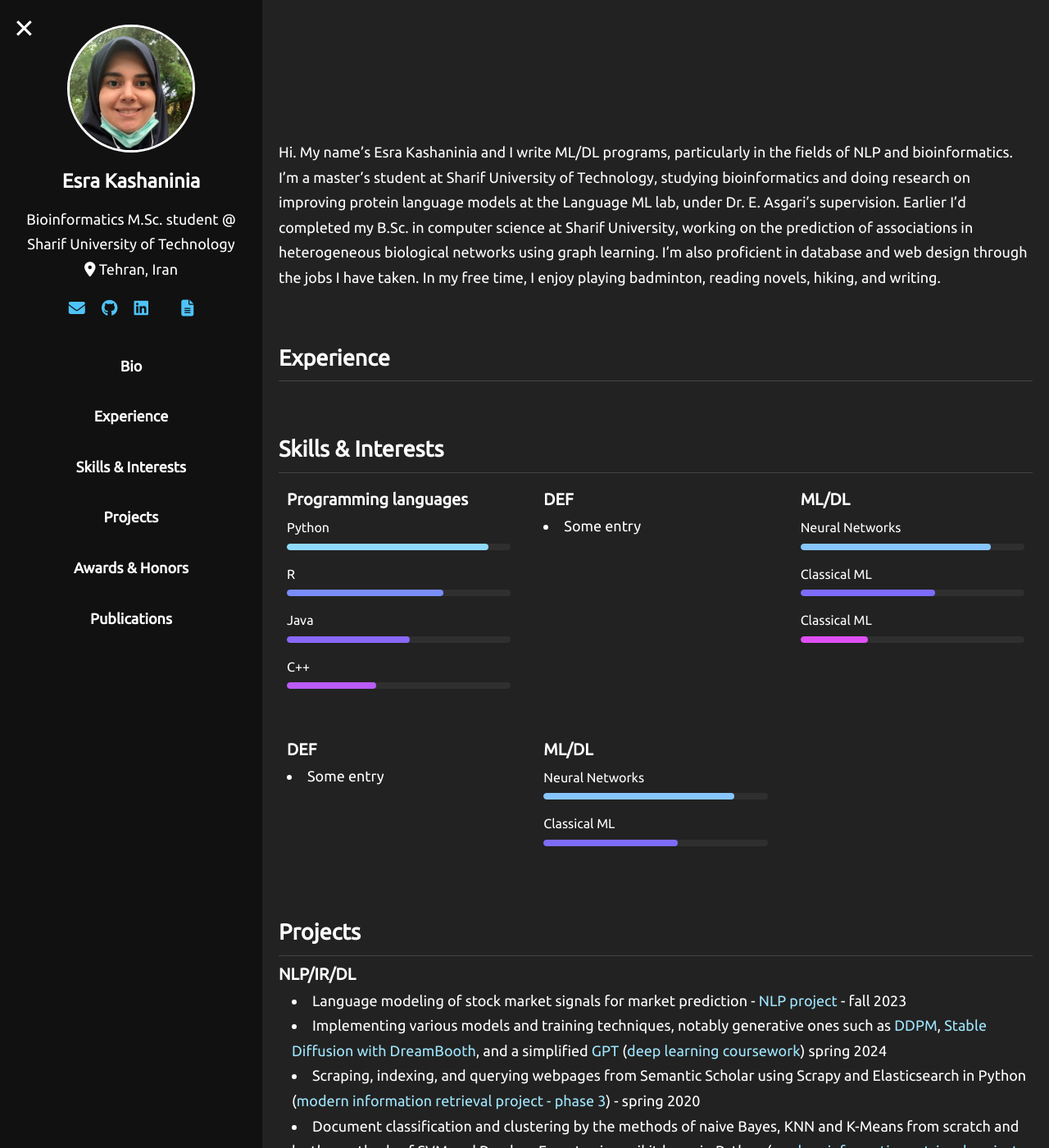
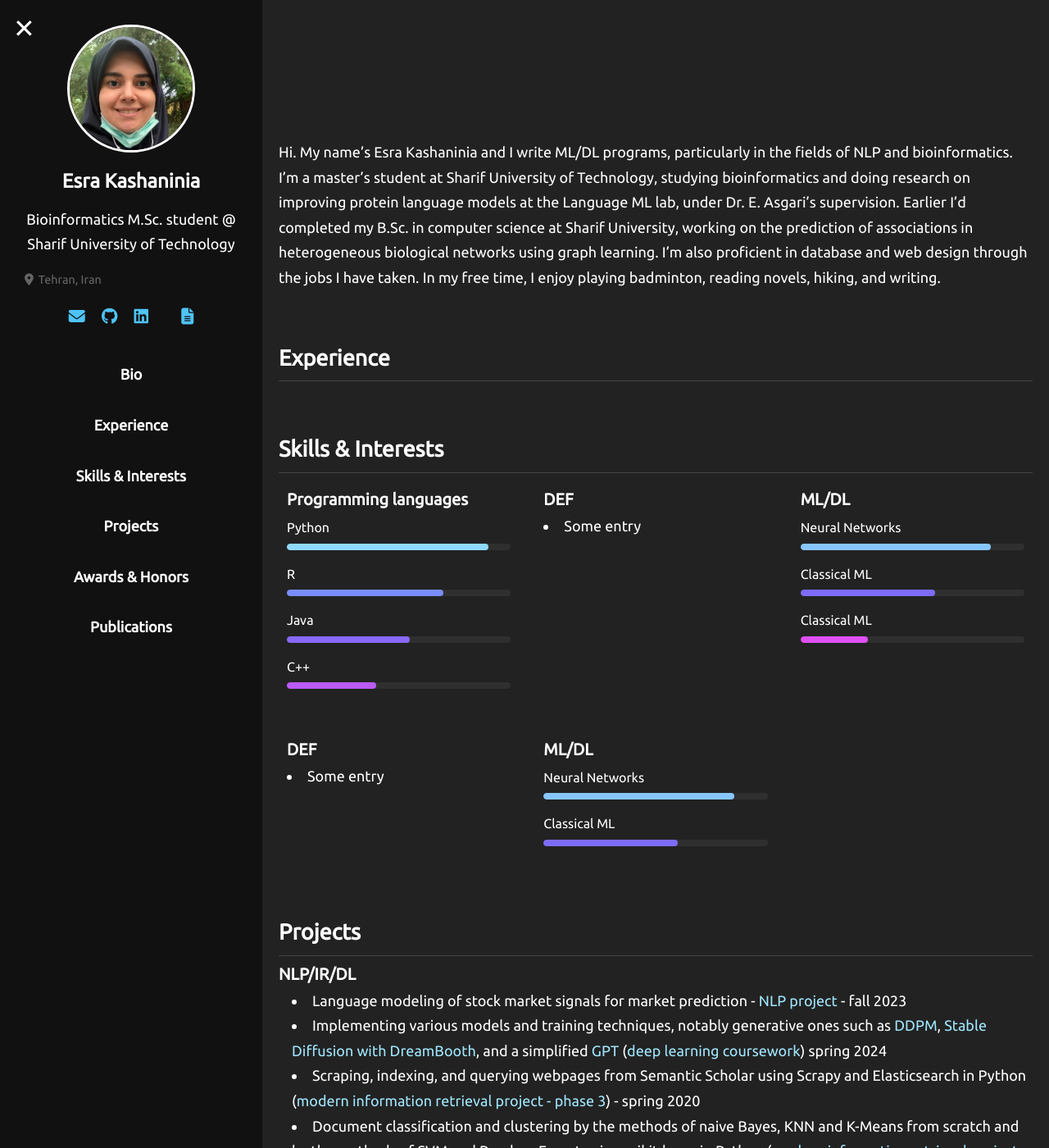
Before and after one commit to Esra-K/Esra-K.github.io, a Jekyll site: the page built from index.md, in a window 1280 px wide and 1400 px high. Shown: the whole window at 82% size. Built offline with Jekyll 4.4.1, drawn with Linux system fonts in a browser that asks for light colours; a style sheet for code colours, icons or effects is not loaded.

Commit message:
Left align location

```diff
--- a/assets/css/style.css
+++ b/assets/css/style.css
@@ -96,6 +96,19 @@ body,
   /* Center horizontally and add bottom margin */
   display: block;
   /* Needed for margin auto to work */
+}
+
+.sidebar .location {
+  margin: 1rem 0;
+  font-size: 0.9rem;
+  color: #666;
+  display: flex;
+  align-items: center;
+  gap: 6px;
+
+  /* ✅ Force left alignment */
+  justify-content: flex-start;
+  text-align: left;
 }
 
 .info {
```
